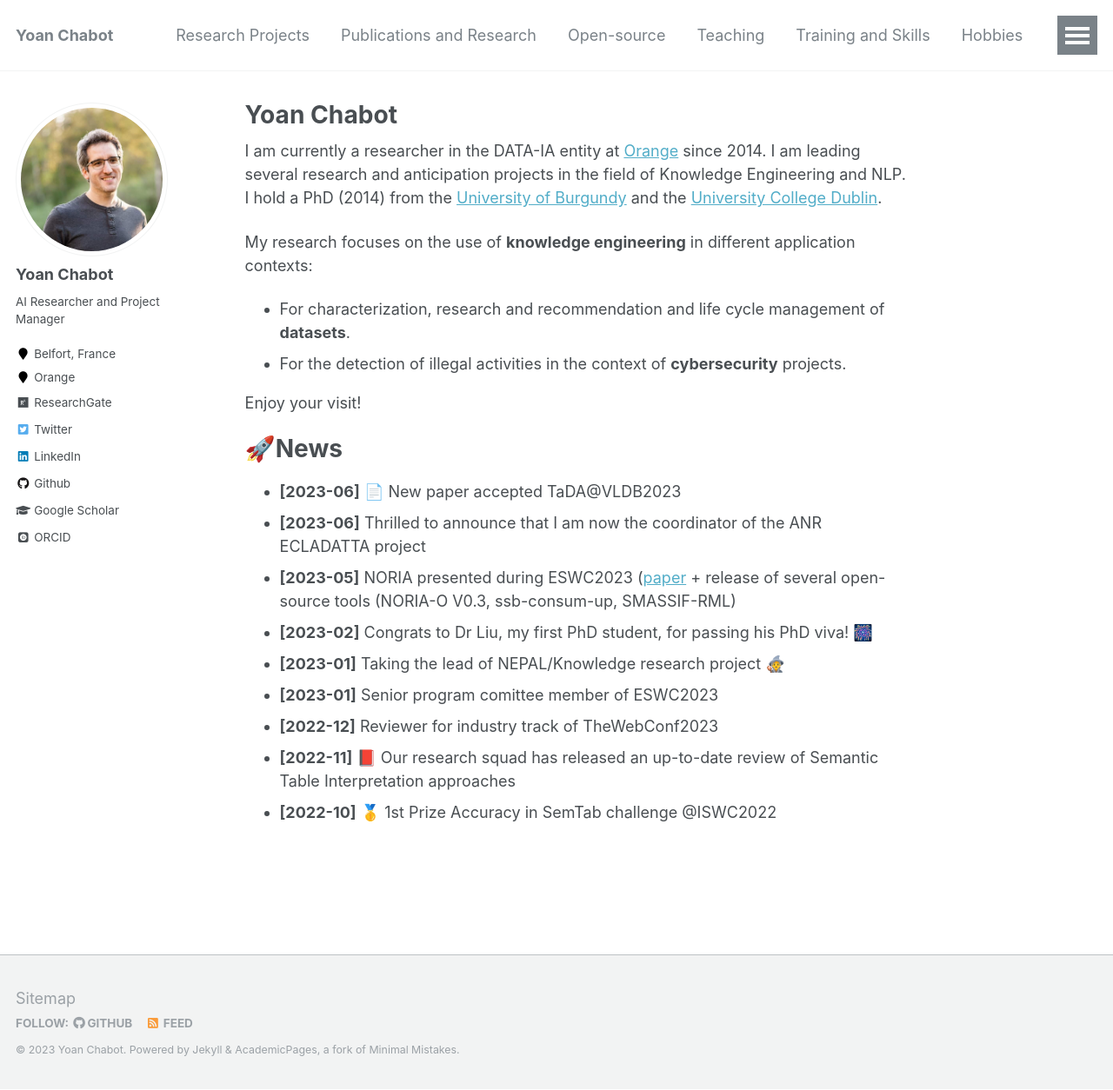
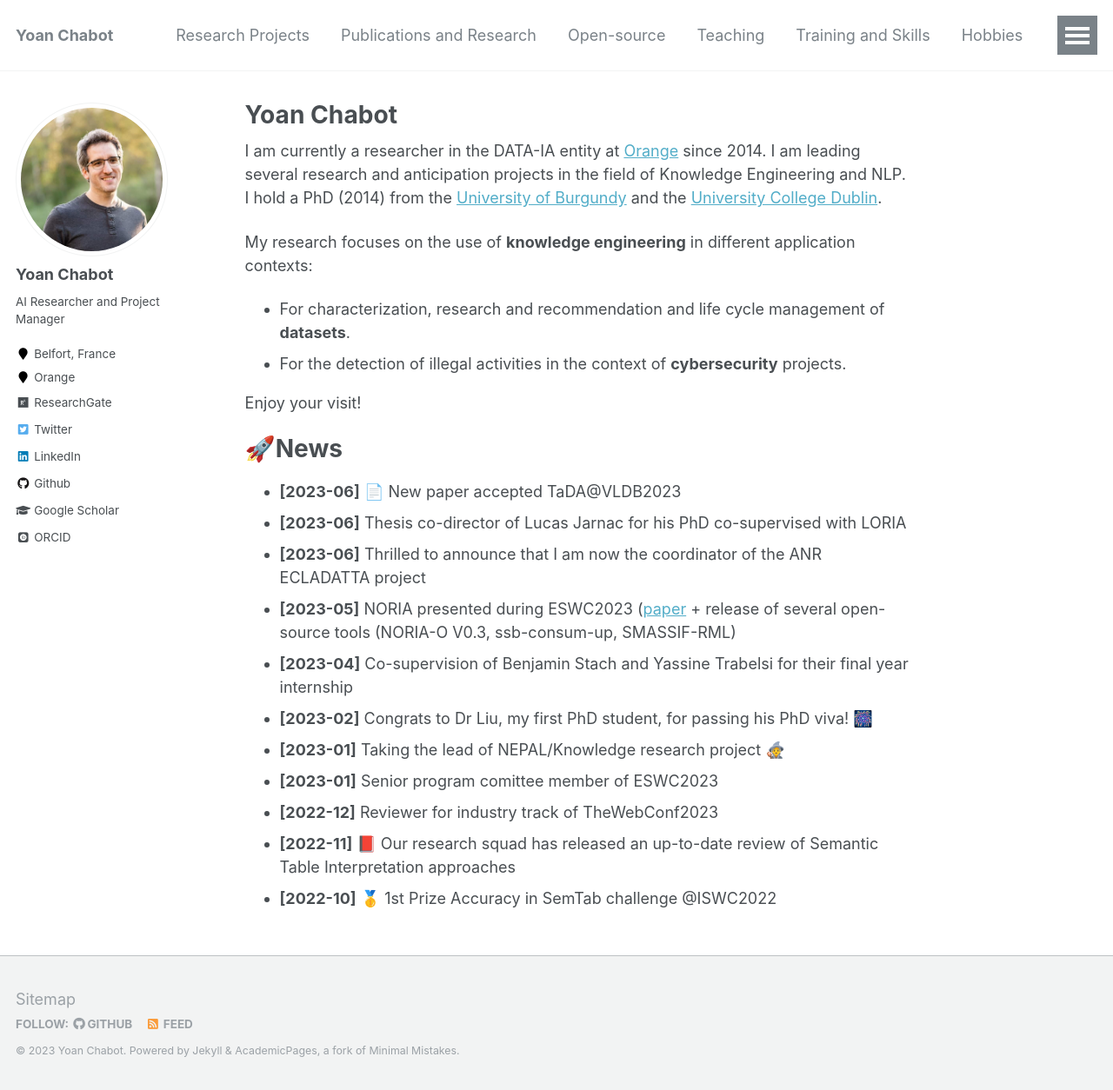
Before and after one commit to yoanchabot/yoanchabot.github.io, a Jekyll site: the page built from _pages/about.md, in a window 1280 px wide and 1254 px high. Shown: the whole window at 87% size. Built offline with Jekyll 4.4.1, drawn with Linux system fonts in a browser that asks for light colours; some web fonts are replaced.

Commit message:
Update about.md

```diff
--- a/_pages/about.md
+++ b/_pages/about.md
@@ -20,8 +20,10 @@
 
 # 🚀News
 * **[2023-06]** 📄 New paper accepted TaDA@VLDB2023
+* **[2023-06]** Thesis co-director of Lucas Jarnac for his PhD co-supervised with LORIA
 * **[2023-06]** Thrilled to announce that I am now the coordinator of the ANR ECLADATTA project
 * **[2023-05]** NORIA presented during ESWC2023 ([paper](./publications.html#eswc_2023_a) + release of several open-source tools (NORIA-O V0.3, ssb-consum-up, SMASSIF-RML)
+* **[2023-04]** Co-supervision of Benjamin Stach and Yassine Trabelsi for their final year internship
 * **[2023-02]** Congrats to Dr Liu, my first PhD student, for passing his PhD viva! 🎆
 * **[2023-01]** Taking the lead of NEPAL/Knowledge research project 🧙
 * **[2023-01]** Senior program comittee member of ESWC2023
```
